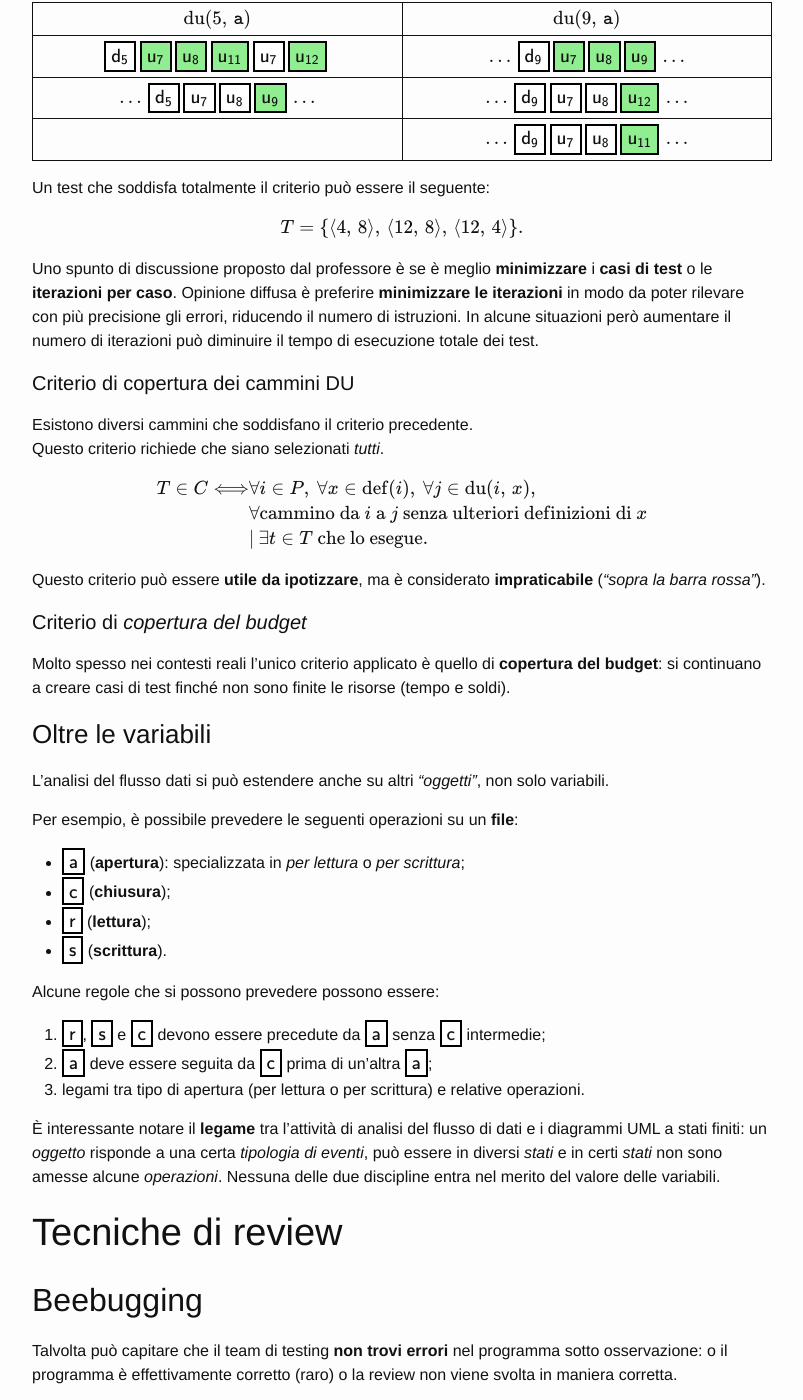
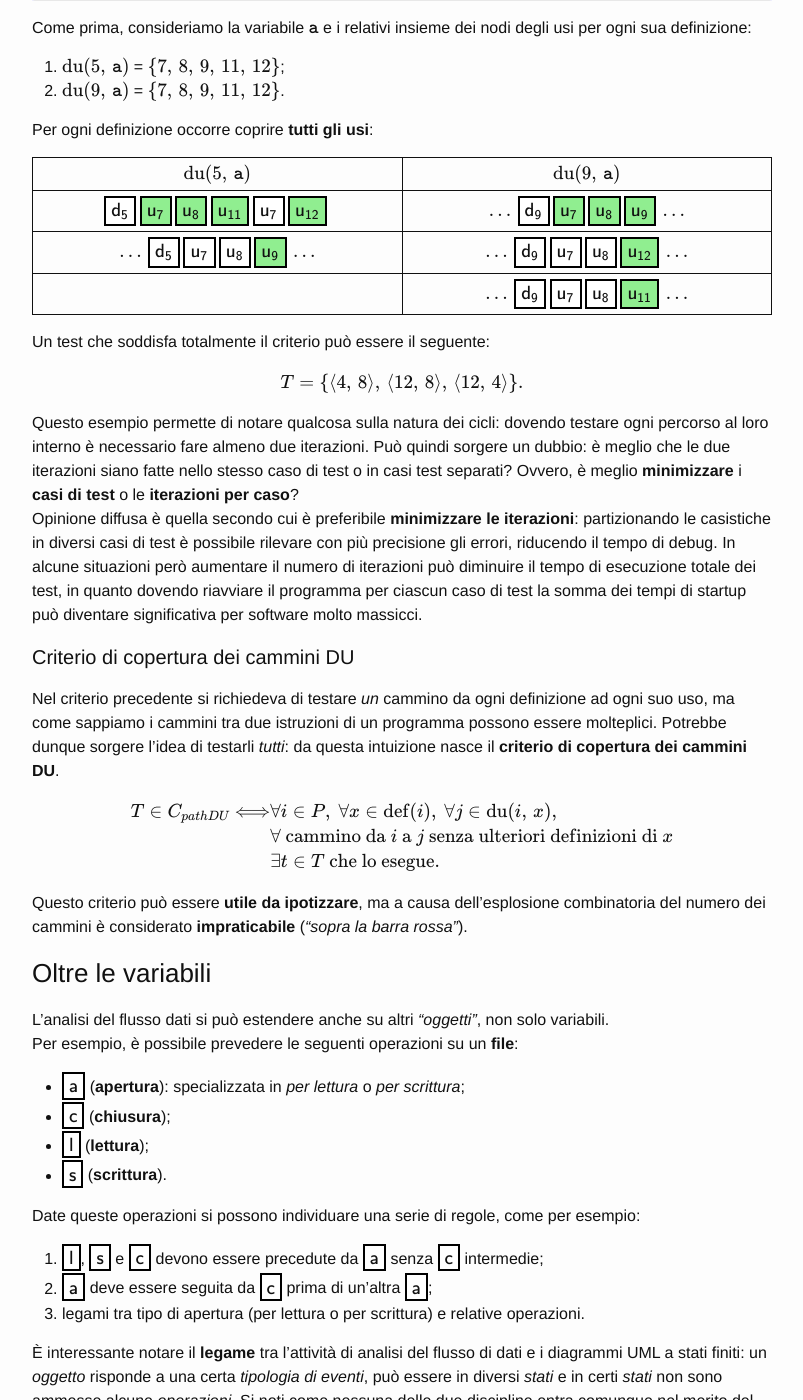
Before and after one commit to MarcoBuster/sweng, a Jekyll site: the page built from _posts/2022-11-23-testing-e-processi-di-review.md, in a window 1280 px wide and 1400 px high, scrolled down 20496 px. Shown: the whole window, without its empty margins (238-1041 px from the left). Built offline with Jekyll 4.4.1, drawn with Linux system fonts in a browser that asks for light colours; formulas are drawn with MathJax 3; the table of contents is made by our own code; some of the changed text lies outside the part shown.

Commit message:
Refactor "Analisi statica e testing"

````diff
--- a/_posts/2022-11-23-testing-e-processi-di-review.md
+++ b/_posts/2022-11-23-testing-e-processi-di-review.md
@@ -748,41 +748,45 @@
 
 ## Analisi statica e Testing
 
-Ma cosa c'entra l'**analisi statica** con il **testing**?
-
-Dall'analisi statica è possibile arrivare per esempio alle seguenti osservazioni:
-- purché si presenti un malfunzionamento dovuto a una anomalia in una _definizione_, deve essere _usato_ il valore che è stato assegnato;
+Oltre ad essere un processo utile di per sé per il rilevamento di potenziali errori, l'__analisi statica__ può anche contribuire a guidare l'attività di __testing__. \\
+Per capire come, osserviamo che a partire dall'analisi statica è possibile fare le seguenti osservazioni:
+
+- perché si presenti un malfunzionamento dovuto a una anomalia in una _definizione_, deve esserci un _uso_ che si serva del valore assegnato;
 - un ciclo dovrebbe essere ripetuto (di nuovo) se verrà _usato_ un valore _definito_ alla iterazione precedente.
 
-L'analisi statica può quindi aiutare a **selezionare i casi di test** basandosi sulle _sequenze definizione-uso_ delle variabili.
+L'analisi statica può quindi aiutare a __selezionare i casi di test__ basandosi sulle _sequenze definizione-uso_ delle variabili, costruendo cioè dei nuovi criteri di copertura.
 
 ### Terminologia
 
-Dato un comando $$i$$, si definisce $$\operatorname{def}(i)$$ come l'**insieme delle variabili** definite in $$i$$.
-
-Data una variabile $$x$$ e un comando $$i$$, si definisce $$\operatorname{du}(x, \, i)$$ come l'**insieme dei nodi** $$j$$ tali che:
-- $$x \in \operatorname{def}(i)$$: \\
-la variabile $$x$$ è **definita** in $$i$$;
-- $$x$$ è **usata** in $$j$$;
-- **esiste un cammino** da $$i$$ a $$j$$, **libero da definizioni** di $$x$$: \\
-è necessario controllare che $$x$$ non sia stata sovrascritta nei nodi intermedi.
-
-### Criteri di copertura
+Per rendere più scorrevole la spiegazione dei prossimi argomenti introduciamo innanzitutto un po' di terminologia.
+
+Dato un nodo $$i$$ del diagramma di flusso (_un comando/riga del programma_), chiamiamo $$\operatorname{def}(i)$$ l'__insieme delle variabili definite in__ $$\bf{i}$$.
+
+Data invece una variabile $$x$$ e un nodo $$i$$, chiamiamo $$\operatorname{du}(x, \, i)$$ l'insieme dei nodi $$j$$ tali che:
+
+- $$x \in \operatorname{def}(i)$$, ovvero la variabile $$x$$ è __definita__ in $$i$$;
+- $$x$$ è __usata__ nel nodo $$j$$;
+- __esiste un cammino__ da $$i$$ a $$j$$ __libero da definizioni__ di $$x$$, ovvero che se seguito non sovrascrive il valore di $$x$$.
+
+Si tratta cioè dell'__insieme di nodi $$\bf{j}$$ che _potrebbero_ usare il valore di $$\bf{x}$$ definito in $$\bf{i}$$__.
+
+### Criteri di copertura derivati dall'analisi statica
 
 #### Criterio di copertura delle definizioni
 
-_Un test $$\ T$$ soddisfa il **criterio di copertura delle definizioni** se e solo se per ogni nodo $$i$$ e ogni variabile $$x \in \operatorname{def}(i)$$, $$T$$ include un caso di test che esegue un cammino libero da definizioni da $$i$$ ad almeno uno degli elementi di $$\operatorname{du}(i, x).$$_
-
-Più formalmente:
+_Un test $$\ T$$ soddisfa il __criterio di copertura delle definizioni__ se e solo se per ogni nodo $$i$$ e ogni variabile $$x \in \operatorname{def}(i)$$, $$T$$ include un caso di test che esegue un cammino libero da definizioni da $$i$$ ad __almeno uno__ degli elementi di $$\operatorname{du}(i, x).$$_
+
+Ci si vuole cioè assicurare di testare tutte le definizioni, assicurandosi che funzionino osservando almeno un uso del valore da loro assegnato.
+Matematicamente si può dire che:
 
 $$
 \begin{align*}
-T \in C \Longleftrightarrow& \forall i \in P, \  \forall x \in \operatorname{def}(i), \ \exists j \in \operatorname{du}(i, \, x) \\
-&| \: \exists t \in T \ \text{che esegue un cammino da $i$ a $j$ senza ulteriori definizioni di $x$}.
+T \in C_{def} \Longleftrightarrow& \forall i \in P, \  \forall x \in \operatorname{def}(i), \ \exists j \in \operatorname{du}(i, \, x) \:, \\
+& \: \exists t \in T \ \text{che esegue un cammino da $i$ a $j$ senza ulteriori definizioni di $x$}.
 \end{align*}
 $$
 
-Riconsideriamo l'__esempio__ già visto in precendenza, considerando la variabile $$\texttt{a}$$.
+Riconsideriamo l'esempio già visto in precedenza, considerando la variabile $$\mathtt{a}$$:
 
 ```c
 01  void main() {
@@ -800,17 +804,17 @@
 13  }
 ```
 
-Partiamo definendo gli insiemi dei nodi degli usi $$\operatorname{du}(i, \, \mathtt a)$$.
+Partiamo definendo gli insiemi dei nodi degli usi $$\operatorname{du}(i, \, \mathtt a)$$:
+
 1. $$\operatorname{du}(5, \, \mathtt a)$$ = $$\{7, \, 8, \, 9, \, 11, \, 12\}$$;
 2. $$\operatorname{du}(9, \, \mathtt a)$$ = $$\{7, \, 8, \, 9, \, 11, \, 12\}$$.
 
-È solo **un caso** il fatto che in questo esempio siano uguali.
-
-L'obiettivo è _per ognuna delle due definizioni_ ottenere un __uso__ di tale definizione.
-
-1. Per la prima definizione la soluzione è banale, a riga 7 la variabile $$\mathtt a$$ viene letta:
+È solo __un caso__ il fatto che in questo esempio tali insiemi siano uguali. \\
+Comunque sia, l'obiettivo è _per ognuna delle due definizioni_ ottenere un __uso__ di tale definizione:
+
+1. Per la prima definizione la soluzione è banale, a riga 7 la variabile $$\mathtt a$$ viene letta sempre:
 $$\D{5}\U{7}$$.
-2. Per la seconda, invece, è necessario scegliere un valore tale per cui il flusso di esecuzione entri almeno una volta nel ciclo:
+2. Per la seconda, invece, è necessario scegliere un valore tale per cui il flusso di esecuzione entri almeno una volta nel ciclo ed esegua almeno una volta la riga 9:
 $$\D{9}\U{7}$$.
 
 Un test che soddisfa totalmente il criterio può essere il seguente:
@@ -819,28 +823,26 @@
 T = \{ \langle 8, \, 4 \rangle \}.
 $$
 
-Il criterio di copertura delle definizioni non copre tutti i comandi e di conseguenza **non implica il criterio di copertura dei comandi**.
+Come si vede, il criterio di copertura delle definizioni non copre tutti i comandi e di conseguenza __non implica il criterio di copertura dei comandi__.
 
 #### Criterio di copertura degli usi
 
-_Un test $$\ T$$ soddisfa il **criterio di copertura degli usi** se e solo se per ogni nodo $$i$$ e ogni variabile $$x$$, appartenente a $$\operatorname{def}(i)$$, $$T$$ include un caso di test che esegue un cammino libero da definizioni da $$i$$ ad \\
-**ogni elemento** di $$\operatorname{du}(i, \, x).$$_
-
-Più formalmente:
+_Un test $$\ T$$ soddisfa il __criterio di copertura degli usi__ se e solo se per ogni nodo $$i$$ e ogni variabile $$x$$ appartenente a $$\operatorname{def}(i)$$, $$T$$ include un caso di test che esegue un cammino libero da definizioni da $$i$$ ad __ogni elemento__ di $$\operatorname{du}(i, \, x).$$_
+
+Sembra simile al precedente, con la differenza che ora bisogna coprire __tutti__ i potenziali usi di una variabile definita.
+Questo appare ancora più chiaro osservando la formula matematica:
 
 $$
 \begin{align*}
-T \in C \Longleftrightarrow& \forall i \in P, \  \forall x \in \operatorname{def}(i), \ \forall j \in \operatorname{du}(i, \, x) \\
-&| \: \exists t \in T \ \text{che esegue un cammino da $i$ a $j$ senza ulteriori definizioni di $x$}.
+T \in C_{path} \Longleftrightarrow& \forall i \in P, \  \forall x \in \operatorname{def}(i), \ \forall j \in \operatorname{du}(i, \, x) \:, \\
+& \: \exists t \in T \ \text{che esegue un cammino da $i$ a $j$ senza ulteriori definizioni di $x$}.
 \end{align*}
 $$
 
-Per ogni definizione di una variabile, **tutti i suoi possibili usi** devono essere coperti.
-
-Il criterio di copertura degli usi **non implica** il criterio di copertura dei comandi, perché nel caso in cui non esistano $$j \in \operatorname{du}(i, \, x)$$, l'uso del $$\forall$$ è più _"permissivo"_ del $$\exists$$ del criterio precedente.
-Vien da sé che questo criterio non copre anche il criterio di copertura dei comandi.
-
-Come **esempio**, riconsideriamo il programma in C visto in precedenza.
+Si noti però che il criterio di copertura degli usi __non implica il criterio di copertura delle definizioni__, perché nel caso in cui non esistano $$j \in \operatorname{du}(i, \, x)$$ l'uso del $$\forall$$ è più _"permissivo"_ del $$\exists$$ del criterio precedente: quest'ultimo richiedeva infatti che per ogni definizione esistesse almeno un uso, mentre il criterio di copertura degli usi non pone tale clausola (_se non ci sono usi il $$\forall$$ è sempre vero_).
+Viene quindi da sé che questo criterio non copre neanche il criterio di copertura dei comandi.
+
+Riconsideriamo nuovamente il programma in C visto in precedenza come esempio:
 
 ```c
 01  void main() {
@@ -858,12 +860,12 @@
 13  }
 ```
 
-Riconsideriamo la variabile $$\mathtt a$$ e i relativi insieme dei nodi degli usi.
+Come prima, consideriamo la variabile $$\mathtt a$$ e i relativi insieme dei nodi degli usi per ogni sua definizione:
 
 1. $$\operatorname{du}(5, \, \mathtt a)$$ = $$\{7, \, 8, \, 9, \, 11, \, 12\}$$;
 2. $$\operatorname{du}(9, \, \mathtt a)$$ = $$\{7, \, 8, \, 9, \, 11, \, 12\}$$.
 
-Per ogni definizione occorre coprire __tutti gli usi__.
+Per ogni definizione occorre coprire __tutti gli usi__:
 
 <style>
   #criterio-usi-tabella {
@@ -906,46 +908,49 @@
 T = \{ \langle 4, \,  8 \rangle, \, \langle 12, \, 8 \rangle, \, \langle 12, \, 4 \rangle \}.
 $$
 
-Uno spunto di discussione proposto dal professore è se è meglio __minimizzare__ i __casi di test__ o le __iterazioni per caso__.
-Opinione diffusa è preferire **minimizzare le iterazioni** in modo da poter rilevare con più precisione gli errori, riducendo il numero di istruzioni.
-In alcune situazioni però aumentare il numero di iterazioni può diminuire il tempo di esecuzione totale dei test.
+Questo esempio permette di notare qualcosa sulla natura dei cicli: dovendo testare ogni percorso al loro interno è necessario fare almeno due iterazioni.
+Può quindi sorgere un dubbio: è meglio che le due iterazioni siano fatte nello stesso caso di test o in casi test separati? Ovvero, è meglio __minimizzare__ i __casi di test__ o le __iterazioni per caso__? \\
+Opinione diffusa è quella secondo cui è preferibile __minimizzare le iterazioni__: partizionando le casistiche in diversi casi di test è possibile rilevare con più precisione gli errori, riducendo il tempo di debug.
+In alcune situazioni però aumentare il numero di iterazioni può diminuire il tempo di esecuzione totale dei test, in quanto dovendo riavviare il programma per ciascun caso di test la somma dei tempi di startup può diventare significativa per software molto massicci.
 
 #### Criterio di copertura dei cammini DU
 
-Esistono diversi cammini che soddisfano il criterio precedente. \\
-Questo criterio richiede che siano selezionati _tutti_.
+Nel criterio precedente si richiedeva di testare _un_ cammino da ogni definizione ad ogni suo uso, ma come sappiamo i cammini tra due istruzioni di un programma possono essere molteplici.
+Potrebbe dunque sorgere l'idea di testarli _tutti_: da questa intuizione nasce il __criterio di copertura dei cammini DU__.
 
 $$
 \begin{align*}
-T \in C \Longleftrightarrow& \forall i \in P, \  \forall x \in \operatorname{def}(i), \ \forall j \in \operatorname{du}(i, \, x), \\
-&\forall \text{cammino da $i$ a $j$ senza ulteriori definizioni di $x$} \\
-&| \: \exists t \in T \ \text{che lo esegue}.
+T \in C_{pathDU} \Longleftrightarrow& \forall i \in P, \  \forall x \in \operatorname{def}(i), \ \forall j \in \operatorname{du}(i, \, x), \\
+&\forall \text{ cammino da $i$ a $j$ senza ulteriori definizioni di $x$} \\
+& \exists t \in T \ \text{che lo esegue}.
 \end{align*}
 $$
 
-Questo criterio può essere **utile da ipotizzare**, ma è considerato **impraticabile** (_"sopra la barra rossa"_).
-
-#### Criterio di _copertura del budget_
-
-Molto spesso nei contesti reali l'unico criterio applicato è quello di **copertura del budget**: si continuano a creare casi di test finché non sono finite le risorse (tempo e soldi).
+Questo criterio può essere __utile da ipotizzare__, ma a causa dell'esplosione combinatoria del numero dei cammini è considerato __impraticabile__ (_"sopra la barra rossa"_).
 
 ### Oltre le variabili
 
-L'analisi del flusso dati si può estendere anche su altri _"oggetti"_, non solo variabili.
-
+L'analisi del flusso dati si può estendere anche su altri _"oggetti"_, non solo variabili. \\
 Per esempio, è possibile prevedere le seguenti operazioni su un __file__:
+
 - $$\op{a}$$ (__apertura__): specializzata in _per lettura_ o _per scrittura_;
 - $$\op{c}$$ (__chiusura__);
-- $$\op{r}$$ (__lettura__);
+- $$\op{l}$$ (__lettura__);
 - $$\op{s}$$ (__scrittura__).
 
-Alcune regole che si possono prevedere possono essere:
-1. $$\op{r}$$, $$\op{s}$$ e $$\op{c}$$ devono essere precedute da $$\op{a}$$ senza $$\op{c}$$ intermedie;
+Date queste operazioni si possono individuare una serie di regole, come per esempio:
+
+1. $$\op{l}$$, $$\op{s}$$ e $$\op{c}$$ devono essere precedute da $$\op{a}$$ senza $$\op{c}$$ intermedie;
 2. $$\op{a}$$ deve essere seguita da $$\op{c}$$ prima di un'altra $$\op{a}$$;
 3. legami tra tipo di apertura (per lettura o per scrittura) e relative operazioni.
 
-È interessante notare il **legame** tra l'attività di analisi del flusso di dati e i diagrammi UML a stati finiti: un _oggetto_ risponde a una certa _tipologia di eventi_, può essere in diversi _stati_ e in certi _stati_ non sono amesse alcune _operazioni_.
-Nessuna delle due discipline entra nel merito del valore delle variabili.
+È interessante notare il __legame__ tra l'attività di analisi del flusso di dati e i diagrammi UML a stati finiti: un _oggetto_ risponde a una certa _tipologia di eventi_, può essere in diversi _stati_ e in certi _stati_ non sono ammesse alcune _operazioni_.
+Si noti come nessuna delle due discipline entra comunque nel merito del valore delle variabili, relegato ad un'analisi a runtime.
+
+#### Criterio di _copertura del budget_
+
+Molto spesso nei contesti reali l'unico criterio applicato è quello di __copertura del budget__: si continuano a creare casi di test finché non sono finite le risorse (tempo e soldi).
+Questa tecnica ovviamente non fornisce alcuna garanzia sull'efficacia dei test, ed è sicuramente sconsigliata.
 
 # Tecniche di review
 
````
Also changed, not shown: other parts of _posts/2022-11-23-testing-e-processi-di-review.md (+1 -1 lines).
